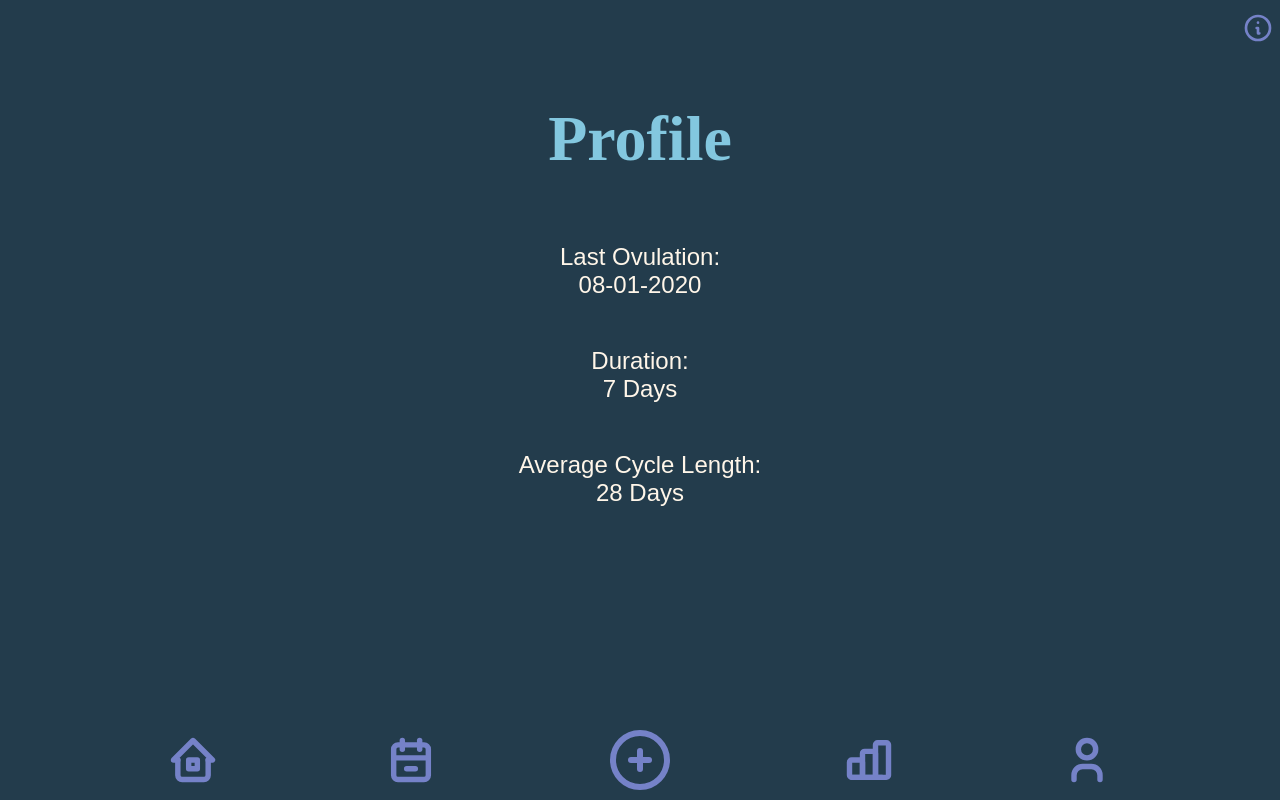
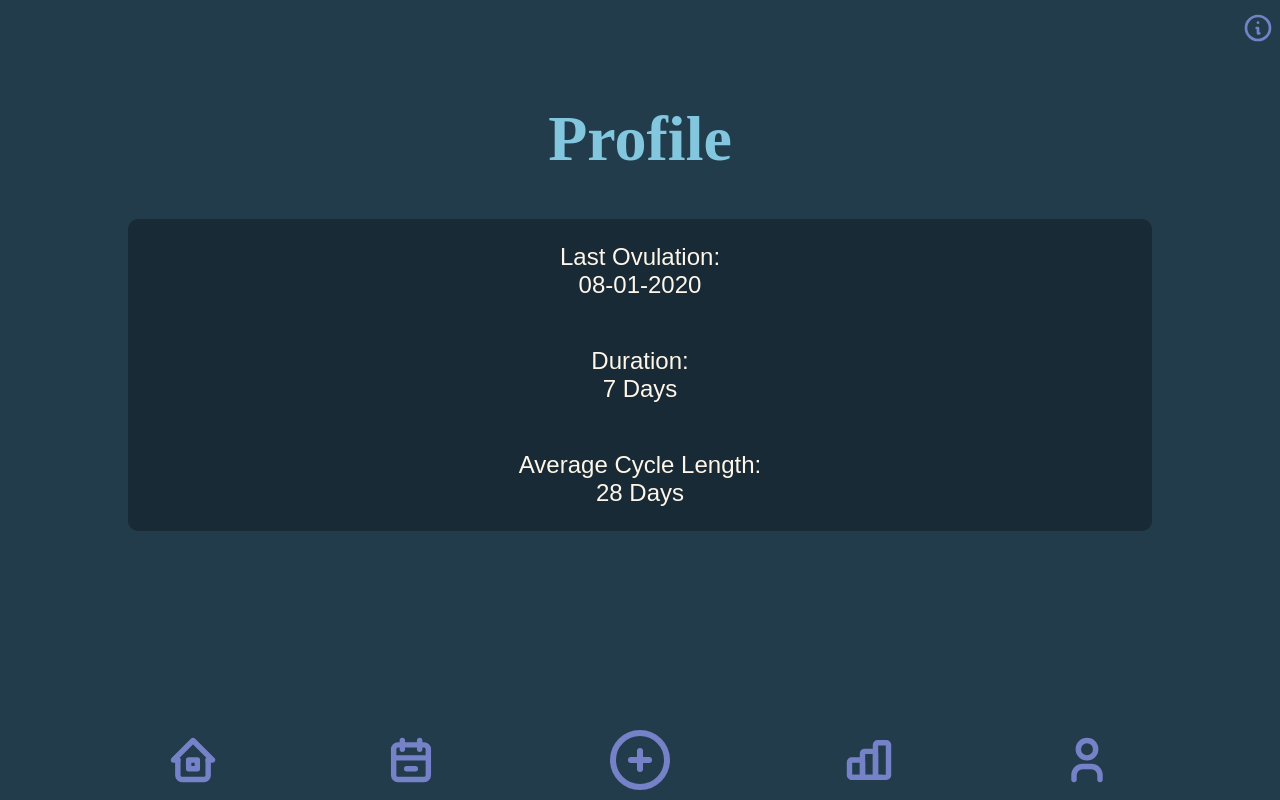
Before and after one commit to st0nebraker/birth-control-tech-FE, a React (Create React App) app: page /profile in a window 1280 px wide. Built offline with nearby package versions, Linux system fonts and the light colour scheme; a web font is replaced by a local one.

Commit message:
Add background color container to profile

```diff
--- a/src/Profile/Profile.css
+++ b/src/Profile/Profile.css
@@ -1,7 +1,10 @@
 .profile {
   height: 90vh;
 	background-color: #233C4C;
-	width: 100%;
+  width: 100%;
+  display: flex;
+  flex-direction: column;
+  align-items: center;
 }
 
 .profile-container {
@@ -10,5 +13,9 @@
   font-size: 3vh;
   display: flex;
   flex-direction: column;
-	justify-content: space-between;
+  justify-content: space-between;
+  align-items: center;
+  background-color: #172A35;
+  border-radius: 10px;
+  width: 80%;
 }
```
